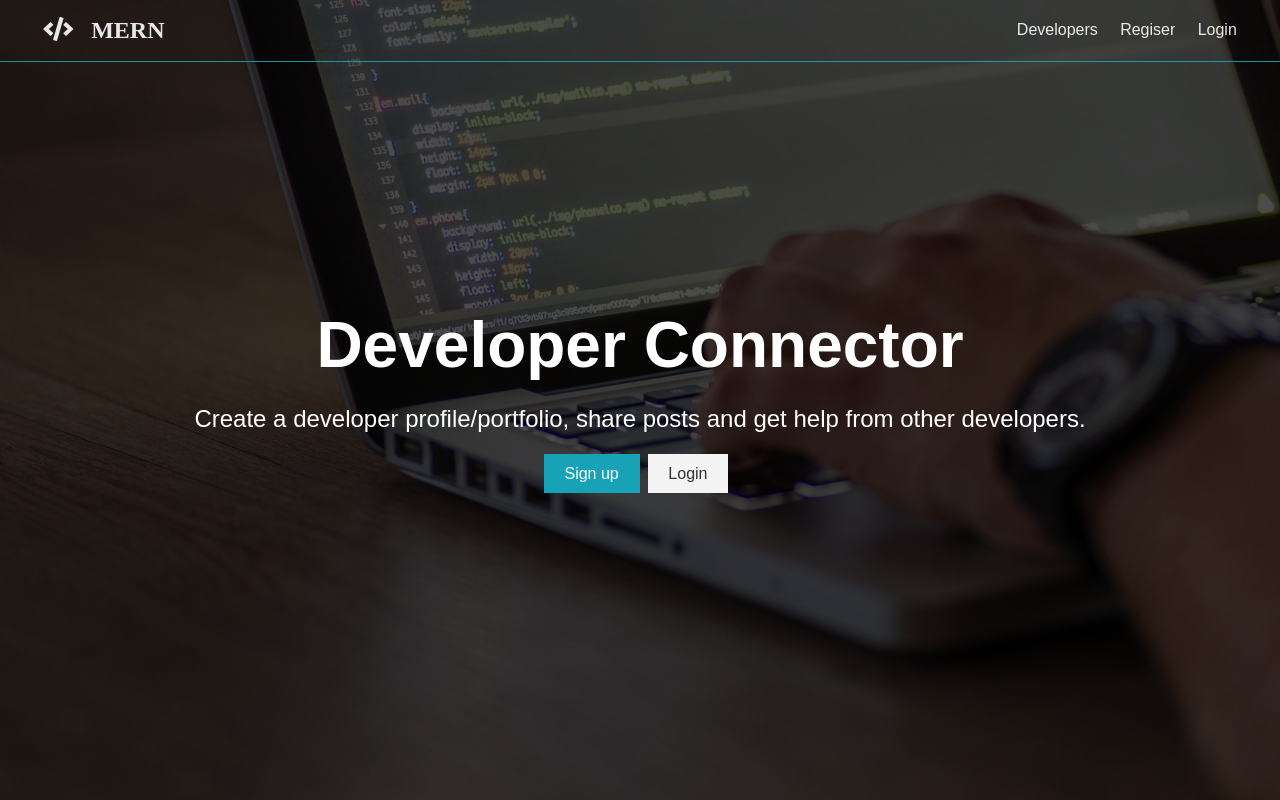
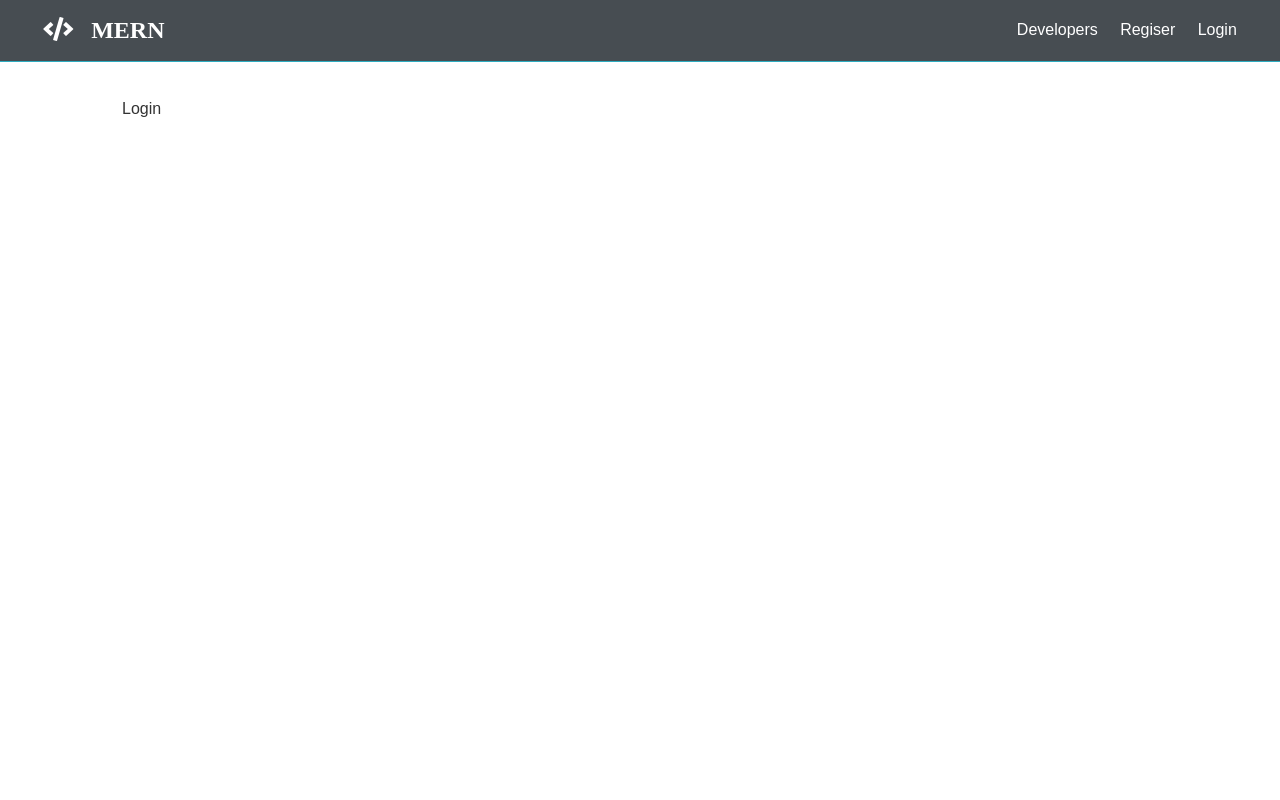
Before and after one commit to FrankyDesigner123/mern-social-network-app, a React (Create React App) app in the folder client/: page /login in a window 1280 px wide. Built offline with nearby package versions, Linux system fonts and the light colour scheme.

Commit message:
React Router Setup
- Login component
- Register component
- edit Navbar + Landing component using Link from react-router-dom

```diff
--- a/client/src/App.js
+++ b/client/src/App.js
@@ -1,15 +1,26 @@
 import React, { Fragment } from 'react';
 import './App.css';
+import { BrowserRouter as Router, Route, Switch } from 'react-router-dom';
 
 import Navbar from './components/layout/Navbar';
 import Landing from './components/layout/Landing';
+import Register from './components/auth/Register';
+import Login from './components/auth/Login';
 
 const App = () => {
 	return (
-		<Fragment>
-			<Navbar />
-			<Landing />
-		</Fragment>
+		<Router>
+			<Fragment>
+				<Navbar />
+				<Route exact path="/" component={Landing} />
+				<section className="container">
+					<Switch>
+						<Route exact path="/register" component={Register} />
+						<Route exact path="/login" component={Login} />
+					</Switch>
+				</section>
+			</Fragment>
+		</Router>
 	);
 };
 
--- /dev/null
+++ b/client/src/components/auth/Login.js
@@ -0,0 +1,7 @@
+import React from 'react';
+
+const Login = () => {
+	return <div>Login</div>;
+};
+
+export default Login;
--- /dev/null
+++ b/client/src/components/auth/Register.js
@@ -0,0 +1,7 @@
+import React from 'react';
+
+const Register = () => {
+	return <div>Register</div>;
+};
+
+export default Register;
--- a/client/src/components/layout/Landing.js
+++ b/client/src/components/layout/Landing.js
@@ -1,4 +1,5 @@
 import React from 'react';
+import { Link } from 'react-router-dom';
 
 const Landing = () => {
 	return (
@@ -11,12 +12,12 @@
 						other developers.
 					</p>
 					<div className="buttons">
-						<a href="register.html" className="btn btn-primary">
+						<Link to="/register" className="btn btn-primary">
 							Sign up
-						</a>
-						<a href="login.html" className="btn btn-light">
+						</Link>
+						<Link to="/login" className="btn btn-light">
 							Login
-						</a>
+						</Link>
 					</div>
 				</div>
 			</div>
--- a/client/src/components/layout/Navbar.js
+++ b/client/src/components/layout/Navbar.js
@@ -1,18 +1,19 @@
 import React from 'react';
+import { Link } from 'react-router-dom';
 
 const Navbar = () => {
 	return (
-		<nav className="navbar bg-fark">
+		<nav className="navbar bg-dark">
 			<h1>
-				<a href="index.html">
+				<Link to="/">
 					<i className="fas fa-code"> &nbsp; MERN</i>
-				</a>
+				</Link>
 			</h1>
 			<ul>
 				<li>
-					<a href="profiles.html">Developers</a>
-					<a href="register.html">Regiser</a>
-					<a href="login.html">Login</a>
+					<Link to="/profiles">Developers</Link>
+					<Link to="/register">Regiser</Link>
+					<Link to="/login">Login</Link>
 				</li>
 			</ul>
 		</nav>
```
